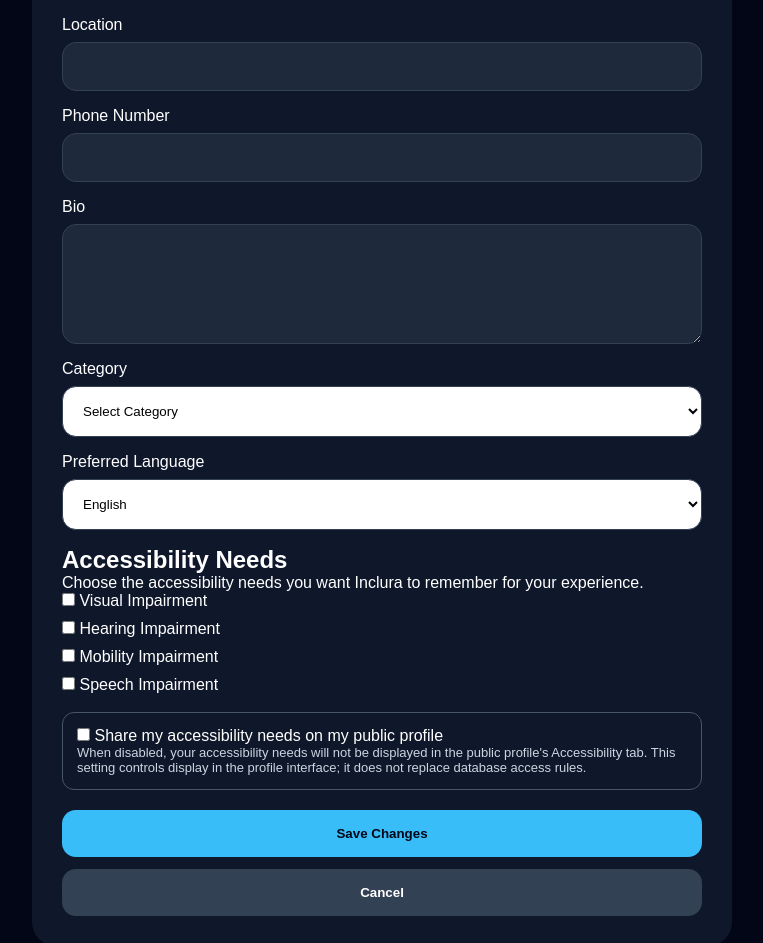
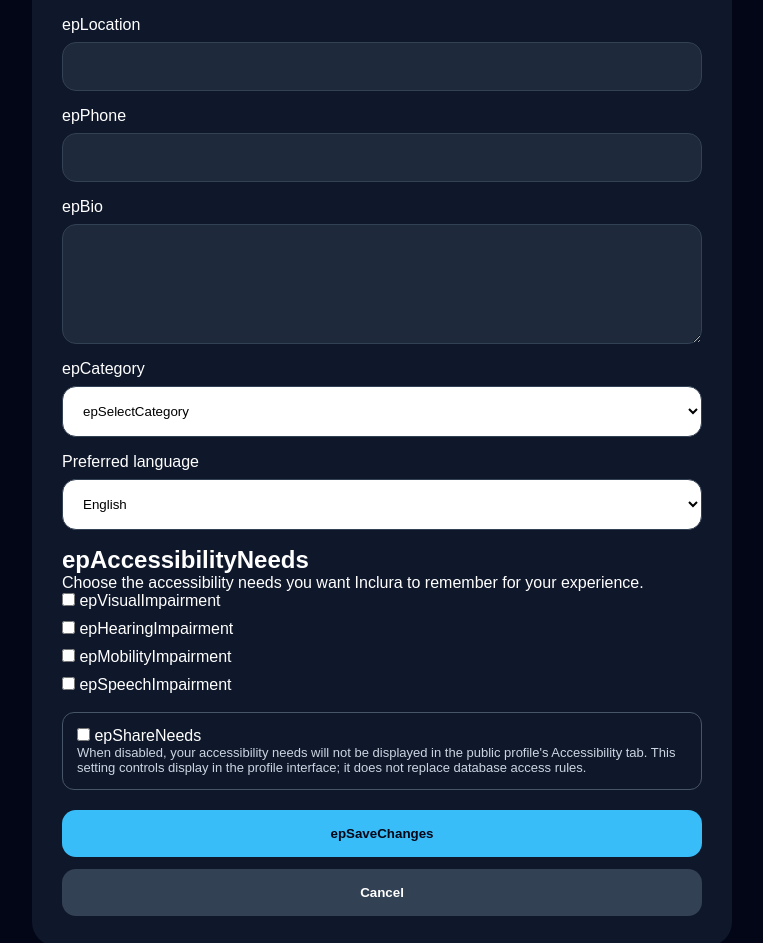
Before and after one commit to inclurah-png/inclura-web, a React (Vite) app: page /edit-profile in a window 1280 px wide. Shown: the part 373-1316 px from the top of the page, without its empty margins (258-1021 px from the left). Built offline with nearby package versions, Linux system fonts and the light colour scheme; no server answers; the database is empty; sample sign-in values are in the browser's storage.

Commit message:
Translate Edit Profile and improve accessibility labels

```diff
--- a/src/pages/EditProfile.jsx
+++ b/src/pages/EditProfile.jsx
@@ -16,6 +16,7 @@ import {
 
 import { updateProfile } from "firebase/auth";
 import { useNavigate } from "react-router-dom";
+import { useTranslation } from "react-i18next";
 
 function isPlaceholderName(value) {
   if (typeof value !== "string") {
@@ -103,6 +104,7 @@ async function recoverNameFromPosts(userId) {
 
 function EditProfile() {
   const navigate = useNavigate();
+  const { t } = useTranslation();
 
   const [fullName, setFullName] = useState("");
   const [location, setLocation] = useState("");
@@ -135,7 +137,7 @@ function EditProfile() {
 
         if (!currentUser) {
           if (isCurrent) {
-            setProfileError("Please log in to edit your profile.");
+            setProfileError(t("epLoginRequired"));
           }
           return;
         }
@@ -207,7 +209,7 @@ function EditProfile() {
 
         if (isCurrent) {
           setProfileError(
-            "Unable to load your profile. Check your connection and Firebase permissions."
+            t("epLoadError")
           );
         }
       } finally {
@@ -241,11 +243,11 @@ function EditProfile() {
       setPhotoURL(secureUrl);
 
       alert(
-        "Photo uploaded securely. Select Save Changes to update your profile."
+        t("epPhotoUploaded")
       );
     } catch (error) {
       console.error("Profile photo upload failed:", error);
-      alert(error.message || "Photo upload failed. Please try again.");
+      alert(error.message || t("epPhotoUploadError"));
     } finally {
       setUploadingPhoto(false);
     }
@@ -259,24 +261,24 @@ function EditProfile() {
     const currentUser = auth.currentUser;
 
     if (!currentUser) {
-      alert("Please log in again.");
+      alert(t("epLoginAgain"));
       return;
     }
 
     const cleanedName = fullName.trim();
 
     if (!cleanedName || isPlaceholderName(cleanedName)) {
-      alert("Please enter your real profile name.");
+      alert(t("epRealNameRequired"));
       return;
     }
 
     if (cleanedName.length > 100) {
-      alert("Your name must be 100 characters or fewer.");
+      alert(t("epNameTooLong"));
       return;
     }
 
     if (bio.trim().length > 1000) {
-      alert("Your bio must be 1,000 characters or fewer.");
+      alert(t("epBioTooLong"));
       return;
     }
 
@@ -353,14 +355,14 @@ function EditProfile() {
         );
       }
 
-      alert("Profile updated successfully.");
+      alert(t("epSaved"));
 
       navigate("/profile");
     } catch (error) {
       console.error("Save profile error:", error);
 
       alert(
-        "Profile could not be saved. Check your connection and Firebase Security Rules, then try again."
+        t("epSaveError")
       );
     } finally {
       setSaving(false);
@@ -378,7 +380,7 @@ function EditProfile() {
   if (profileLoading) {
     return (
       <div style={pageStyle} role="status" aria-live="polite">
-        Loading your profile...
+        {t("epLoading")}
       </div>
     );
   }
@@ -387,7 +389,7 @@ function EditProfile() {
     return (
       <div style={pageStyle}>
         <div style={panelStyle}>
-          <h1>Profile unavailable</h1>
+          <h1>{t("epUnavailable")}</h1>
           <p role="alert">{profileError}</p>
 
           <button
@@ -413,19 +415,19 @@ function EditProfile() {
   return (
     <div style={pageStyle}>
       <div style={panelStyle}>
-        <h1>Edit Profile</h1>
+        <h1>{t("epTitle")}</h1>
 
         <div style={{ textAlign: "center", marginBottom: "24px" }}>
           {photoURL ? (
             <img
               src={photoURL}
-              alt="Profile"
+              alt={t("profile")}
               referrerPolicy="no-referrer"
               style={photoStyle}
             />
           ) : (
             <div
-              aria-label="No profile photo"
+              aria-label={t("epNoPhoto")}
               style={{
                 ...photoStyle,
                 margin: "0 auto",
@@ -446,7 +448,7 @@ function EditProfile() {
               htmlFor="profile-photo"
               style={{ display: "block", marginTop: "12px" }}
             >
-              Change profile photo
+              {t("epChangePhoto")}
             </label>
 
             <input
@@ -460,11 +462,11 @@ function EditProfile() {
           </div>
 
           {uploadingPhoto && (
-            <p role="status">Uploading photo...</p>
+            <p role="status">{t("epUploadingPhoto")}</p>
           )}
         </div>
 
-        <label htmlFor="full-name">Full Name</label>
+        <label htmlFor="full-name">{t("fullName")}</label>
         <input
           id="full-name"
           autoComplete="name"
@@ -474,7 +476,7 @@ function EditProfile() {
           style={inputStyle}
         />
 
-        <label htmlFor="profile-location">Location</label>
+        <label htmlFor="profile-location">{t("epLocation")}</label>
         <input
           id="profile-location"
           autoComplete="address-level2"
@@ -483,7 +485,7 @@ function EditProfile() {
           style={inputStyle}
         />
 
-        <label htmlFor="phone-number">Phone Number</label>
+        <label htmlFor="phone-number">{t("epPhone")}</label>
         <input
           id="phone-number"
           type="tel"
@@ -493,7 +495,7 @@ function EditProfile() {
           style={inputStyle}
         />
 
-        <label htmlFor="profile-bio">Bio</label>
+        <label htmlFor="profile-bio">{t("epBio")}</label>
         <textarea
           id="profile-bio"
           maxLength={1000}
@@ -502,24 +504,24 @@ function EditProfile() {
           style={{ ...inputStyle, height: "120px" }}
         />
 
-        <label htmlFor="profile-category">Category</label>
+        <label htmlFor="profile-category">{t("epCategory")}</label>
         <select
           id="profile-category"
           value={category}
           onChange={(event) => setCategory(event.target.value)}
           style={selectStyle}
         >
-          <option value="">Select Category</option>
-          <option value="Creator">Creator</option>
-          <option value="Caregiver">Caregiver</option>
-          <option value="Employer">Employer</option>
+          <option value="">{t("epSelectCategory")}</option>
+          <option value="Creator">{t("creator")}</option>
+          <option value="Caregiver">{t("caregiver")}</option>
+          <option value="Employer">{t("employer")}</option>
           <option value="Job Seeker">Job Seeker</option>
-          <option value="Volunteer">Volunteer</option>
-          <option value="Organization">Organization</option>
-          <option value="Advocate">Advocate</option>
+          <option value="Volunteer">{t("volunteer")}</option>
+          <option value="Organization">{t("organization")}</option>
+          <option value="Advocate">{t("advocate")}</option>
         </select>
 
-        <label htmlFor="preferred-language">Preferred Language</label>
+        <label htmlFor="preferred-language">{t("preferredLanguage")}</label>
         <select
           id="preferred-language"
           value={preferredLanguage}
@@ -543,7 +545,7 @@ function EditProfile() {
           aria-labelledby="accessibility-heading"
           style={{ marginBottom: "20px" }}
         >
-          <h2 id="accessibility-heading">Accessibility Needs</h2>
+          <h2 id="accessibility-heading">{t("epAccessibilityNeeds")}</h2>
 
           <p>
             Choose the accessibility needs you want Inclura to
@@ -551,10 +553,10 @@ function EditProfile() {
           </p>
 
           {[
-            "Visual Impairment",
-            "Hearing Impairment",
-            "Mobility Impairment",
-            "Speech Impairment",
+            t("epVisualImpairment"),
+            t("epHearingImpairment"),
+            t("epMobilityImpairment"),
+            t("epSpeechImpairment"),
           ].map((need) => (
             <div key={need} style={{ marginBottom: "10px" }}>
               <label>
@@ -584,7 +586,7 @@ function EditProfile() {
                   setAccessibilityNeedsPublic(event.target.checked)
                 }
               />{" "}
-              Share my accessibility needs on my public profile
+              {t("epShareNeeds")}
             </label>
 
             <p style={{ fontSize: "13px", color: "#cbd5e1" }}>
@@ -607,10 +609,10 @@ function EditProfile() {
           }}
         >
           {saving
-            ? "Saving..."
+            ? t("epSaving")
             : uploadingPhoto
               ? "Wait for Photo Upload..."
-              : "Save Changes"}
+              : t("epSaveChanges")}
         </button>
 
         <button
```
